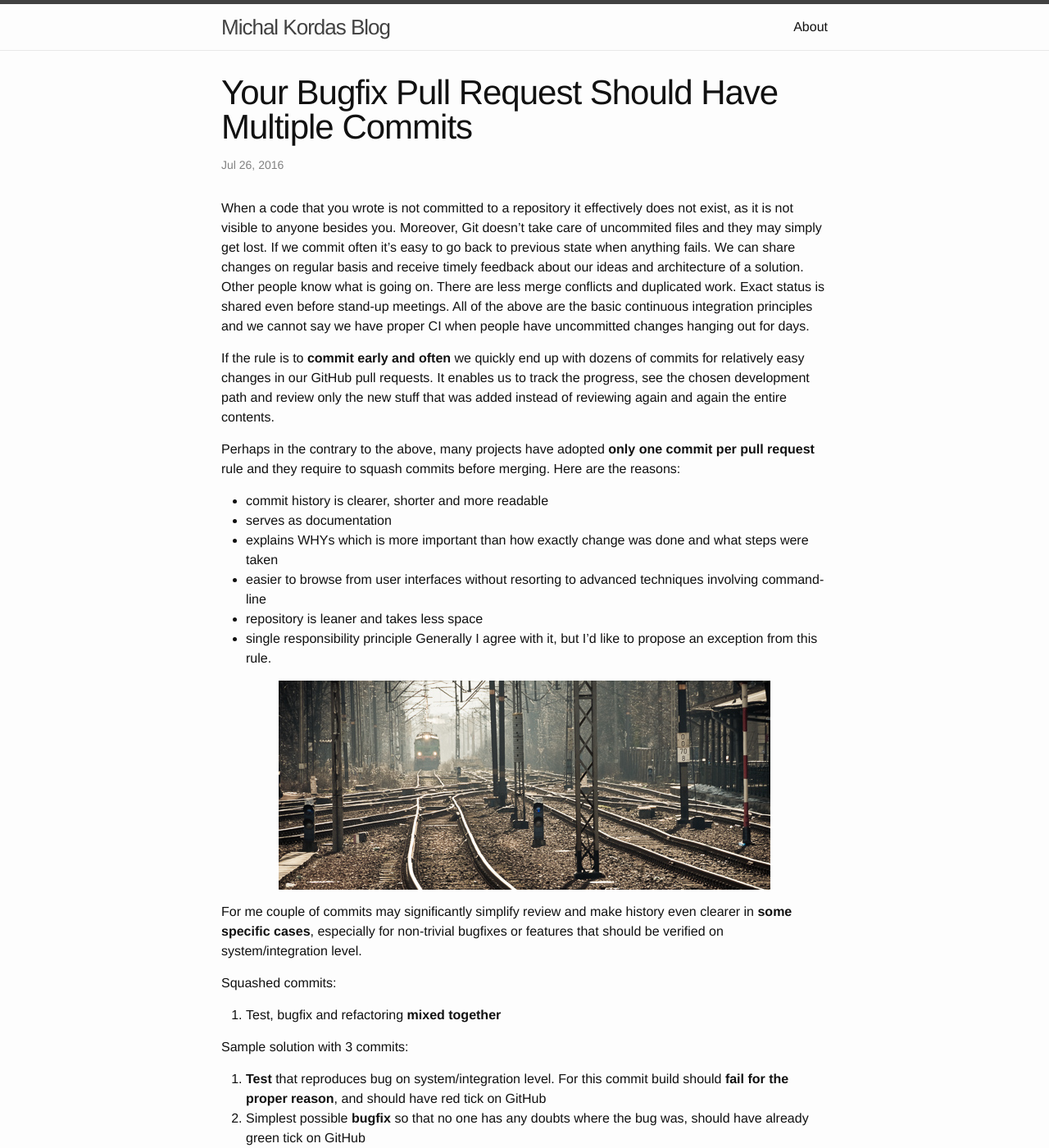
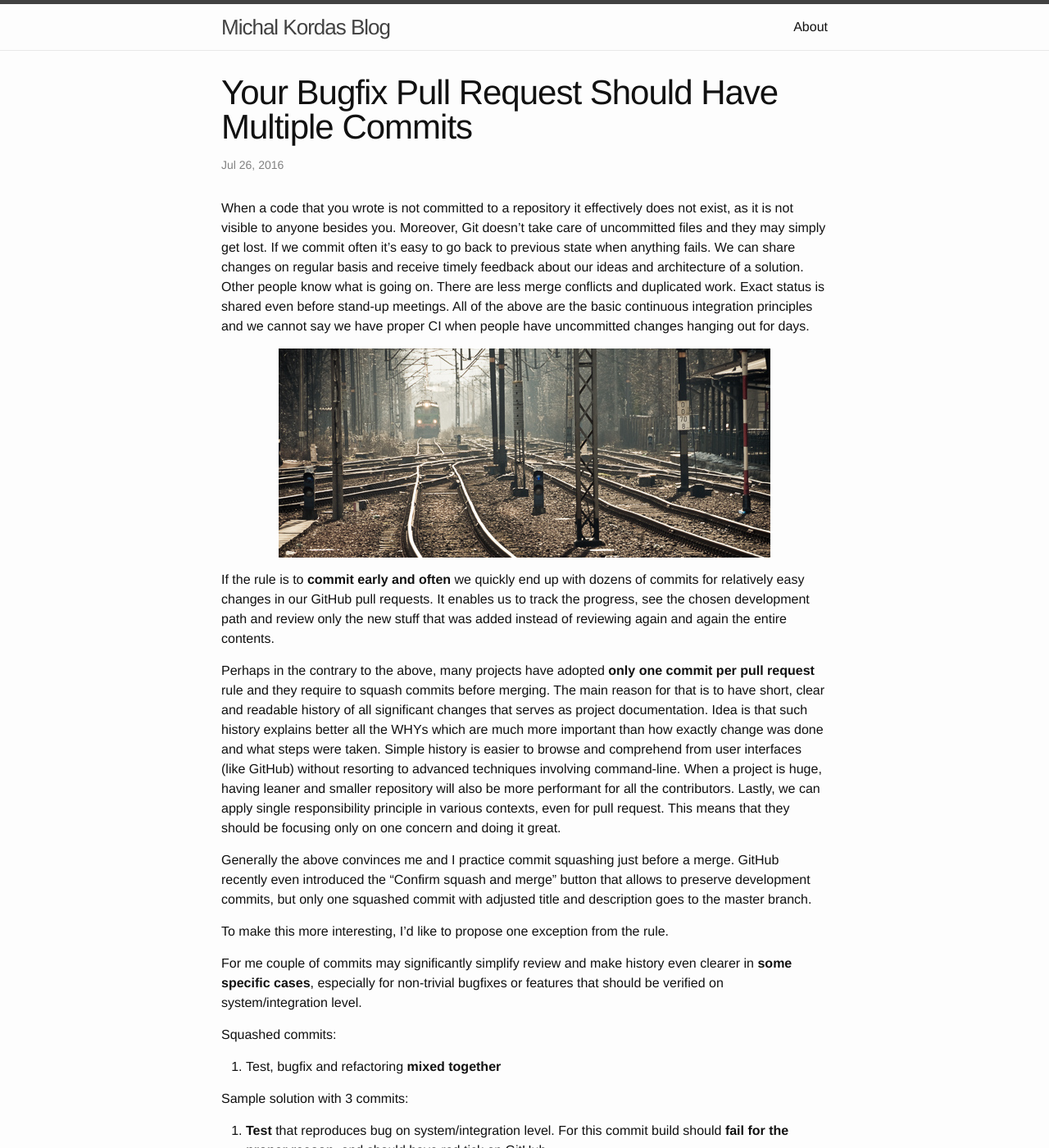
Before and after one commit to mkordas/mkordas.github.io, a Jekyll site: the page built from _posts/2016-07-26-multiple-commits-pr.md, in a window 1280 px wide and 1400 px high. Shown: the whole window at 82% size. Built offline with Jekyll 4.4.1, drawn with Linux system fonts in a browser that asks for light colours.

Commit message:
Rearrange text

```diff
--- a/_posts/2016-07-26-multiple-commits-pr.md
+++ b/_posts/2016-07-26-multiple-commits-pr.md
@@ -7,32 +7,35 @@ date: 2016-07-26
 ---
 
 When a code that you wrote is not committed to a repository it effectively does not exist, as it is not visible to anyone besides you.
-Moreover, Git doesn't take care of uncommited files and they may simply get lost.
+Moreover, Git doesn't take care of uncommitted files and they may simply get lost.
 If we commit often it's easy to go back to previous state when anything fails.
 We can share changes on regular basis and receive timely feedback about our ideas and architecture of a solution.
 Other people know what is going on. There are less merge conflicts and duplicated work.
 Exact status is shared even before stand-up meetings.
 All of the above are the basic continuous integration principles and we cannot say we have proper CI when people have uncommitted changes hanging out for days.
 
-If the rule is to **commit early and often** we quickly end up with dozens of commits for relatively easy changes in our GitHub pull requests.
-It enables us to track the progress, see the chosen development path and review only the new stuff that was added instead of reviewing again and again the entire contents.
-
-Perhaps in the contrary to the above, many projects have adopted **only one commit per pull request** rule and they require to squash commits before merging. Here are the reasons:
-- commit history is clearer, shorter and more readable
- - serves as documentation
- - explains WHYs which is more important than how exactly change was done and what steps were taken
- - easier to browse from user interfaces without resorting to advanced techniques involving command-line
-- repository is leaner and takes less space
-- single responsibility principle
-Generally I agree with it, but I'd like to propose an exception from this rule.
-
 ![](/images/rails.jpg){:class="img-responsive"}
 
 <!--more-->
 
+If the rule is to **commit early and often** we quickly end up with dozens of commits for relatively easy changes in our GitHub pull requests.
+It enables us to track the progress, see the chosen development path and review only the new stuff that was added instead of reviewing again and again the entire contents.
+
+Perhaps in the contrary to the above, many projects have adopted **only one commit per pull request** rule and they require to squash commits before merging.
+The main reason for that is to have short, clear and readable history of all significant changes that serves as project documentation.
+Idea is that such history explains better all the WHYs which are much more important than how exactly change was done and what steps were taken.
+Simple history is easier to browse and comprehend from user interfaces (like GitHub) without resorting to advanced techniques involving command-line.
+When a project is huge, having leaner and smaller repository will also be more performant for all the contributors.
+Lastly, we can apply single responsibility principle in various contexts, even for pull request.
+This means that they should be focusing only on one concern and doing it great.
+
+Generally the above convinces me and I practice commit squashing just before a merge.
+GitHub recently even introduced the "Confirm squash and merge" button that allows to preserve development commits, but only one squashed commit with adjusted title and description goes to the master branch.
+
+To make this more interesting, I'd like to propose one exception from the rule.
+
 For me couple of commits may significantly simplify review and make history even clearer in **some specific cases**, especially
-for non-trivial
-bugfixes or features that should be verified on system/integration level.
+for non-trivial bugfixes or features that should be verified on system/integration level.
 
 Squashed commits:
 
```
